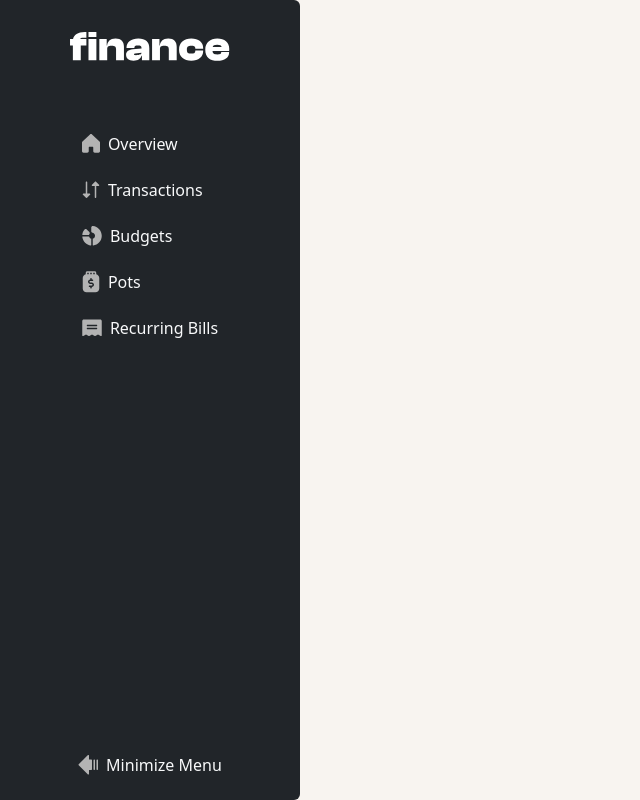
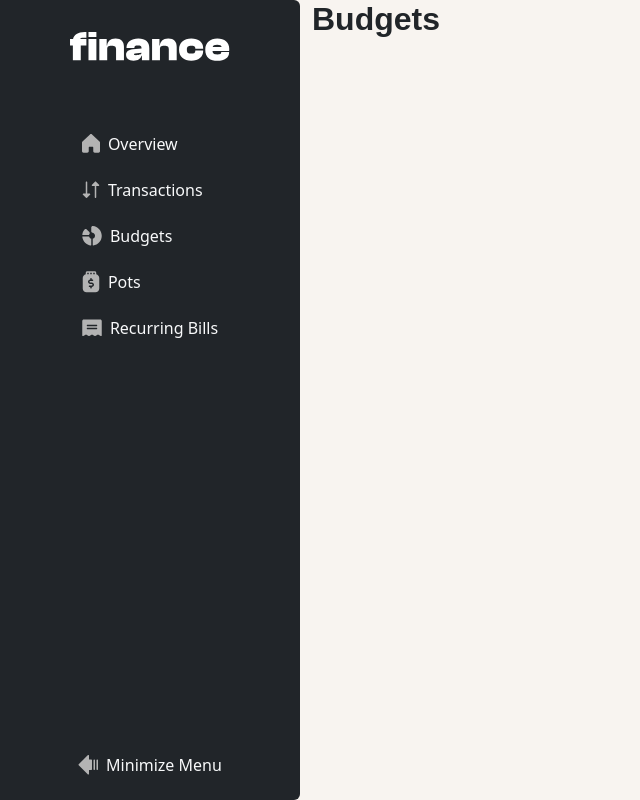
Before and after one commit to abdalsimam1-sketch/personal-finance-app, a React (Vite) app: page /budgets in a window 1280 px wide. Shown: the whole page, without its empty margins (0-640 px from the left). Built offline with nearby package versions, Linux system fonts and the light colour scheme.

Commit message:
add : title component

```diff
--- a/src/pages/Budgets.jsx
+++ b/src/pages/Budgets.jsx
@@ -1,6 +1,9 @@
+import { Title } from "../components/UI/Title";
+
 export const Budgets = () => {
   return (
     <div className="container">
+      <Title>Budgets</Title>
       <div className="row">
         <section className="col-12 col-md-5"></section>
         <section className="col-12 col-md-7"></section>
```
